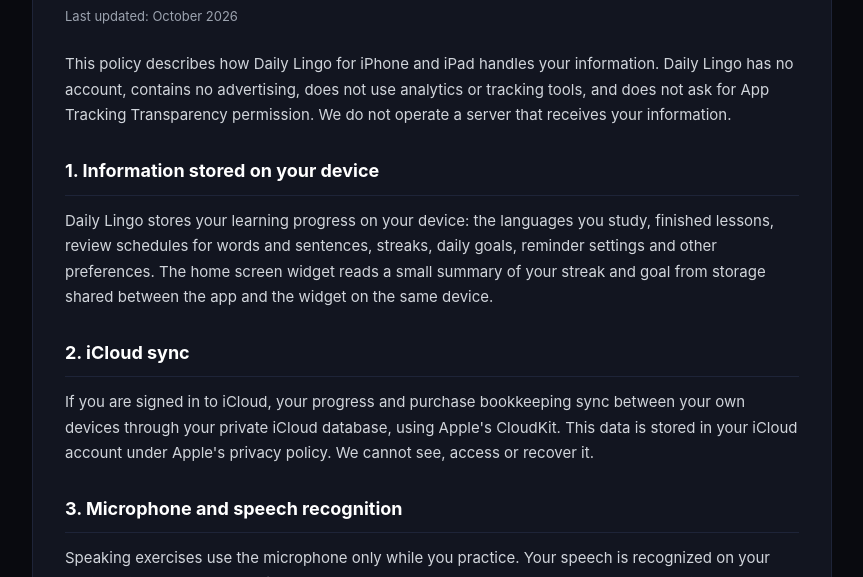
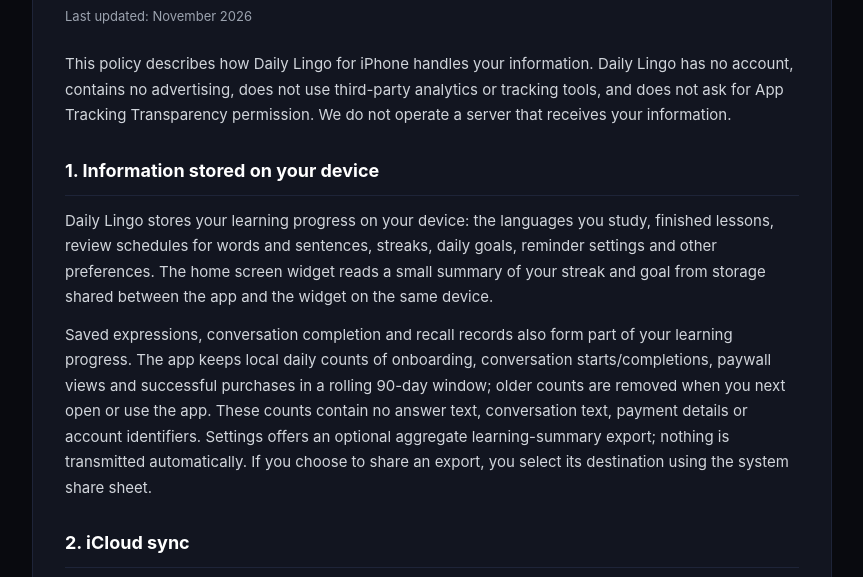
Before and after one commit to fremxhk/fremxhk.github.io, a plain HTML site: page dailylingo-privacy.html in a window 1280 px wide. Shown: the part 173-750 px from the top of the page, without its empty margins (208-1071 px from the left). Drawn offline with Linux system fonts and the light colour scheme.

Commit message:
Clarify Daily Lingo local progress and private iCloud handling

```diff
--- a/dailylingo-privacy.html
+++ b/dailylingo-privacy.html
@@ -49,15 +49,16 @@
   <div class="container">
     <a href="index.html" class="nav-back">← Back to Overview</a>
     <h1>Daily Lingo Privacy Policy</h1>
-    <div class="updated">Last updated: October 2026</div>
+    <div class="updated">Last updated: November 2026</div>
 
-    <p>This policy describes how Daily Lingo for iPhone and iPad handles your information. Daily Lingo has no account, contains no advertising, does not use analytics or tracking tools, and does not ask for App Tracking Transparency permission. We do not operate a server that receives your information.</p>
+    <p>This policy describes how Daily Lingo for iPhone handles your information. Daily Lingo has no account, contains no advertising, does not use third-party analytics or tracking tools, and does not ask for App Tracking Transparency permission. We do not operate a server that receives your information.</p>
 
     <h2>1. Information stored on your device</h2>
     <p>Daily Lingo stores your learning progress on your device: the languages you study, finished lessons, review schedules for words and sentences, streaks, daily goals, reminder settings and other preferences. The home screen widget reads a small summary of your streak and goal from storage shared between the app and the widget on the same device.</p>
+    <p>Saved expressions, conversation completion and recall records also form part of your learning progress. The app keeps local daily counts of onboarding, conversation starts/completions, paywall views and successful purchases in a rolling 90-day window; older counts are removed when you next open or use the app. These counts contain no answer text, conversation text, payment details or account identifiers. Settings offers an optional aggregate learning-summary export; nothing is transmitted automatically. If you choose to share an export, you select its destination using the system share sheet.</p>
 
     <h2>2. iCloud sync</h2>
-    <p>If you are signed in to iCloud, your progress and purchase bookkeeping sync between your own devices through your private iCloud database, using Apple's CloudKit. This data is stored in your iCloud account under Apple's privacy policy. We cannot see, access or recover it.</p>
+    <p>When iCloud is available, your progress and purchase bookkeeping can sync between your own devices through your private iCloud database, using Apple's CloudKit. A randomly generated installation identifier, combined with Apple's identifier for this app's vendor on the device, separates activity recorded on different installations so that their progress can be combined. It is used only for this sync bookkeeping, not advertising or tracking, and is stored with your private progress. Sync can take time; Settings shows account availability and observed transfers. This data is stored in your iCloud account under Apple's privacy policy. We do not receive it and cannot see, access or recover it.</p>
 
     <h2>3. Microphone and speech recognition</h2>
     <p>Speaking exercises use the microphone only while you practice. Your speech is recognized on your device with Apple's speech frameworks to compare it with the expected answer. Recordings are not saved and are not sent to us.</p>
@@ -75,7 +76,7 @@
     <p>Deleting the app removes its data from that device. To remove synced progress from iCloud, open Settings, tap your name, then iCloud, then Manage Storage, and delete the data for Daily Lingo. Your device's own backups may include app data according to your device settings.</p>
 
     <h2>8. Children's privacy</h2>
-    <p>Daily Lingo is suitable for all ages. The app does not collect personal information from anyone, including children.</p>
+    <p>The app does not automatically collect personal information from anyone, including children. Please refer to the App Store listing for the current age rating.</p>
 
     <h2>9. Changes to this policy</h2>
     <p>If this policy changes, the updated version will be published on this page with a revised date. If a future version adds advertising, this page will describe it before that version is released.</p>
```
